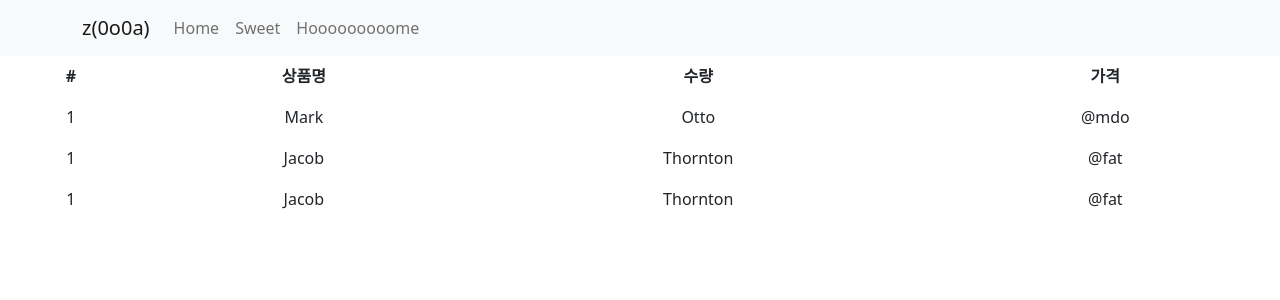
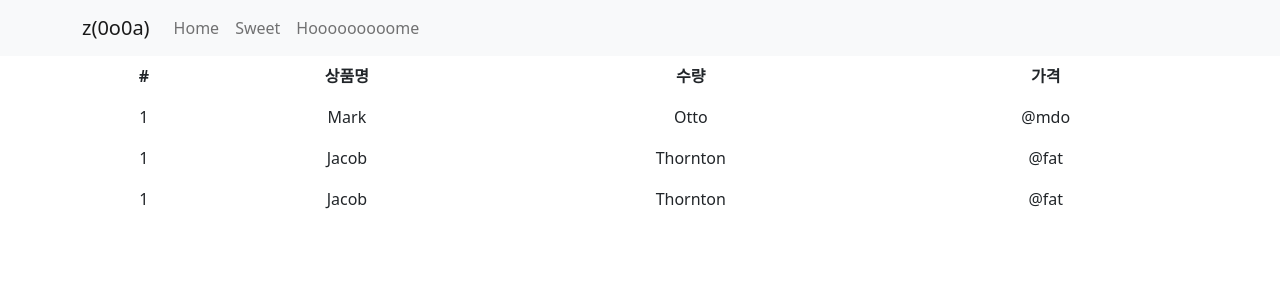
Before and after one commit to zzoaJW/cashop, a React (Create React App) app: page /cart in a window 1280 px wide. Shown: the top 300 px of the page. Built offline with nearby package versions, Linux system fonts and the light colour scheme.

Commit message:
전체 페이지 화면전환 효과(fade) 적용

```diff
--- a/src/App.css
+++ b/src/App.css
@@ -1,8 +1,8 @@
-.anim_tab_start{
+.anim_fade_start{
   opacity: 0; /* 투명도 */
 }
 
-.anim_tab_end{
+.anim_fade_end{
   opacity: 1; /* 투명도 */
   transition: opacity 1s; /* 애니메이션 적용 스타일 (여기서는 0.5초에 걸처 opacity가 변경되게함) */
 }
--- a/src/pages/aboutPage.js
+++ b/src/pages/aboutPage.js
@@ -1,15 +1,24 @@
+import '../App.css';
+import { useEffect, useState } from "react";
 import { motion } from "framer-motion";
 import { useNavigate, Outlet } from "react-router-dom";
 
 function AboutPage(){
     let navigate = useNavigate();
 
+    // 화면전환 애니메이션
+    let [animEnd, setAnimEnd] = useState('')
+    useEffect(()=>{
+        setAnimEnd('anim_fade_end')
+    }, [])
+
+
     return (
-        <>
+        <div className={'container anim_fade_start ' + animEnd}>
             <h4>Shopping Mall for Sweet Furnitures !</h4>
             <button onClick={()=>{ navigate("/about/project")}}>project</button> <button onClick={()=>{ navigate("/about/member")}}>member</button>
             <Outlet/>
-        </>
+        </div>
     )
 }
 
--- a/src/pages/cartPage.js
+++ b/src/pages/cartPage.js
@@ -3,8 +3,16 @@ import { useEffect, useState } from "react";
 import styled, { keyframes } from 'styled-components';
 
 function CartPage(){
+
+    // 화면전환 애니메이션
+    let [animEnd, setAnimEnd] = useState('')
+    useEffect(()=>{
+        setAnimEnd('anim_fade_end')
+    }, [])
+
+
     return (
-        <div>
+        <div className={'container anim_fade_start ' + animEnd}>
             <table class="table">
                 <thead>
                     <tr style={{borderColor:'#ffffff'}}>  {/* tr : 행 1개 생성*/}
--- a/src/pages/detailPage.js
+++ b/src/pages/detailPage.js
@@ -26,7 +26,7 @@ function DetailPage(props){
     let [animEnd, setAnimEnd] = useState('')
     useEffect(()=>{
         // detailPage 화면전환 애니메이션
-        setAnimEnd('anim_tab_end')
+        setAnimEnd('anim_fade_end')
     }, [])
 
     let [cnt, setCnt] = useState("")
@@ -51,7 +51,7 @@ function DetailPage(props){
     }, [cnt])
 
     return (
-        <div className={'container anim_tab_start ' + animEnd}>
+        <div className={'container anim_fade_start ' + animEnd}>
             {
                 discount? <div className='alert alert-warning'>2초 이내 구매시 할인</div> : null
             }
--- a/src/pages/homePage.js
+++ b/src/pages/homePage.js
@@ -1,4 +1,5 @@
-import { useState } from 'react';
+import '../App.css';
+import { useEffect, useState } from "react";
 import { Navbar, Container, Nav, Row, Col, Button} from 'react-bootstrap';
 import axios from 'axios';
 
@@ -6,8 +7,15 @@ function HomePage(props){
   let [loading, setLoading] = useState(false)
   let [loadFunNum, setLoadFunNum] = useState(0)
 
+  // 화면전환 애니메이션
+  let [animEnd, setAnimEnd] = useState('')
+  useEffect(()=>{
+      setAnimEnd('anim_fade_end')
+  }, [])
+
+
   return (
-    <>
+    <div className={'anim_fade_start ' + animEnd}>
       <div className='main-banner'/>
 
       <Container>
@@ -57,7 +65,7 @@ function HomePage(props){
             })
       }} variant='black'>상품 더보기</Button>
 
-    </>
+    </div>
   )
 }
 
```
